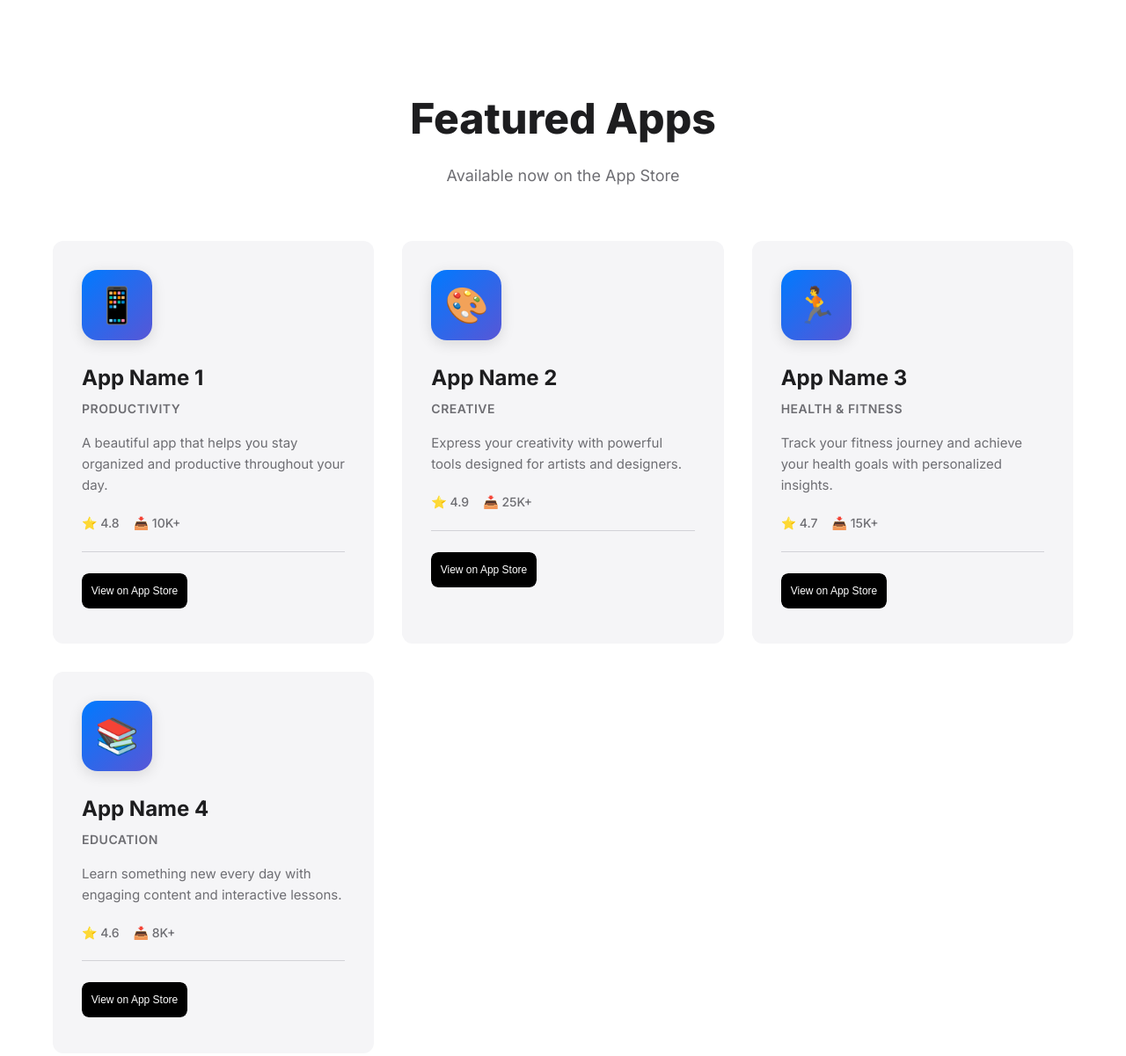
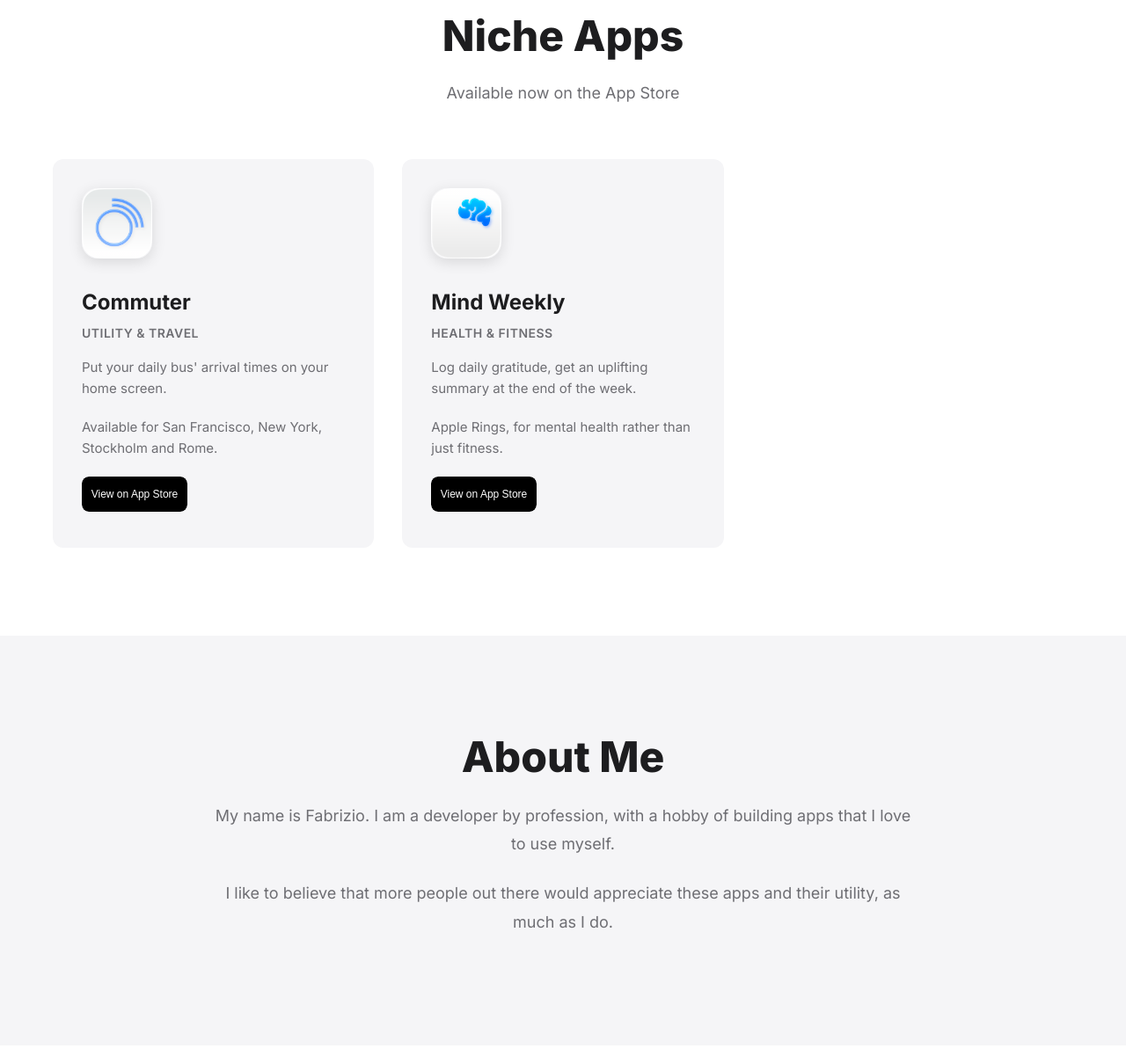
Before and after one commit to fabriziodemaria/MyPassionWebsite, a plain HTML site: page index.html in a window 1280 px wide. Shown: the part 548-1749 px from the top of the page at 88% size. Drawn offline with Linux system fonts and the light colour scheme.

Commit message:
init part 2

```diff
--- a/css/style.css
+++ b/css/style.css
@@ -261,6 +261,14 @@ body {
     box-shadow: var(--shadow-md);
 }
 
+.app-icon-image {
+    width: 80px;
+    height: 80px;
+    border-radius: 18px;
+    box-shadow: var(--shadow-md);
+    object-fit: cover;
+}
+
 .app-content {
     display: flex;
     flex-direction: column;
--- a/index.html
+++ b/index.html
@@ -15,7 +15,7 @@
     <nav class="nav">
         <div class="container">
             <div class="nav-content">
-                <a href="#" class="logo">My iOS Apps</a>
+                <a href="#" class="logo">Niche Apps Production</a>
                 <div class="nav-links">
                     <a href="#apps">Apps</a>
                     <a href="#about">About</a>
@@ -29,8 +29,8 @@
     <section class="hero">
         <div class="container">
             <div class="hero-content">
-                <h1 class="hero-title">Crafting Beautiful iOS Experiences</h1>
-                <p class="hero-subtitle">Discover my collection of apps designed to make your life easier and more enjoyable</p>
+                <h1 class="hero-title">Small apps for smart ideas</h1>
+                <p class="hero-subtitle">Niche ideas are everywhere, I just build apps for them.</p>
                 <a href="#apps" class="btn-primary">Explore Apps</a>
             </div>
             <div class="hero-decoration">
@@ -44,24 +44,22 @@
     <!-- Apps Section -->
     <section id="apps" class="apps-section">
         <div class="container">
-            <h2 class="section-title">Featured Apps</h2>
+            <h2 class="section-title">Niche Apps</h2>
             <p class="section-subtitle">Available now on the App Store</p>
 
             <div class="apps-grid" id="appsGrid">
-                <!-- Sample App Cards - Replace with your actual apps -->
+                <!-- Commuter -->
                 <div class="app-card">
                     <div class="app-icon">
-                        <div class="app-icon-placeholder">📱</div>
+                        <img src="CommuterIcon.png" alt="Commuter Icon" class="app-icon-image">
                     </div>
                     <div class="app-content">
-                        <h3 class="app-name">App Name 1</h3>
-                        <p class="app-category">Productivity</p>
-                        <p class="app-description">A beautiful app that helps you stay organized and productive throughout your day.</p>
-                        <div class="app-stats">
-                            <span class="stat">⭐ 4.8</span>
-                            <span class="stat">📥 10K+</span>
-                        </div>
-                        <a href="#" class="btn-app-store" target="_blank" rel="noopener">
+                        <h3 class="app-name">Commuter</h3>
+                        <p class="app-category">Utility & Travel</p>
+                        <p class="app-description">Put your daily bus' arrival times on your home screen.</p>
+                        <p class="app-description">Available for San Francisco, New York, Stockholm and Rome.</p>
+
+                        <a href="https://apps.apple.com/se/app/commuter-widgets/id6738397174" class="btn-app-store" target="_blank" rel="noopener">
                             <svg width="120" height="40" viewBox="0 0 120 40" xmlns="http://www.w3.org/2000/svg">
                                 <rect width="120" height="40" rx="8" fill="#000"/>
                                 <text x="60" y="24" font-family="Arial, sans-serif" font-size="12" fill="#fff" text-anchor="middle">View on App Store</text>
@@ -70,61 +68,18 @@
                     </div>
                 </div>
 
+                <!-- Mind Weekly -->
                 <div class="app-card">
                     <div class="app-icon">
-                        <div class="app-icon-placeholder">🎨</div>
+                        <img src="MindWeeklyIcon.png" alt="Mind Weekly Icon" class="app-icon-image">
                     </div>
                     <div class="app-content">
-                        <h3 class="app-name">App Name 2</h3>
-                        <p class="app-category">Creative</p>
-                        <p class="app-description">Express your creativity with powerful tools designed for artists and designers.</p>
-                        <div class="app-stats">
-                            <span class="stat">⭐ 4.9</span>
-                            <span class="stat">📥 25K+</span>
-                        </div>
-                        <a href="#" class="btn-app-store" target="_blank" rel="noopener">
-                            <svg width="120" height="40" viewBox="0 0 120 40" xmlns="http://www.w3.org/2000/svg">
-                                <rect width="120" height="40" rx="8" fill="#000"/>
-                                <text x="60" y="24" font-family="Arial, sans-serif" font-size="12" fill="#fff" text-anchor="middle">View on App Store</text>
-                            </svg>
-                        </a>
-                    </div>
-                </div>
+                        <h3 class="app-name">Mind Weekly</h3>
+                        <p class="app-category">Health & Fitness</p>
+                        <p class="app-description">Log daily gratitude, get an uplifting summary at the end of the week.</p>
+                        <p class="app-description">Apple Rings, for mental health rather than just fitness.</p>
 
-                <div class="app-card">
-                    <div class="app-icon">
-                        <div class="app-icon-placeholder">🏃</div>
-                    </div>
-                    <div class="app-content">
-                        <h3 class="app-name">App Name 3</h3>
-                        <p class="app-category">Health & Fitness</p>
-                        <p class="app-description">Track your fitness journey and achieve your health goals with personalized insights.</p>
-                        <div class="app-stats">
-                            <span class="stat">⭐ 4.7</span>
-                            <span class="stat">📥 15K+</span>
-                        </div>
-                        <a href="#" class="btn-app-store" target="_blank" rel="noopener">
-                            <svg width="120" height="40" viewBox="0 0 120 40" xmlns="http://www.w3.org/2000/svg">
-                                <rect width="120" height="40" rx="8" fill="#000"/>
-                                <text x="60" y="24" font-family="Arial, sans-serif" font-size="12" fill="#fff" text-anchor="middle">View on App Store</text>
-                            </svg>
-                        </a>
-                    </div>
-                </div>
-
-                <div class="app-card">
-                    <div class="app-icon">
-                        <div class="app-icon-placeholder">📚</div>
-                    </div>
-                    <div class="app-content">
-                        <h3 class="app-name">App Name 4</h3>
-                        <p class="app-category">Education</p>
-                        <p class="app-description">Learn something new every day with engaging content and interactive lessons.</p>
-                        <div class="app-stats">
-                            <span class="stat">⭐ 4.6</span>
-                            <span class="stat">📥 8K+</span>
-                        </div>
-                        <a href="#" class="btn-app-store" target="_blank" rel="noopener">
+                        <a href="https://apps.apple.com/se/app/mind-weekly/id6753870098" class="btn-app-store" target="_blank" rel="noopener">
                             <svg width="120" height="40" viewBox="0 0 120 40" xmlns="http://www.w3.org/2000/svg">
                                 <rect width="120" height="40" rx="8" fill="#000"/>
                                 <text x="60" y="24" font-family="Arial, sans-serif" font-size="12" fill="#fff" text-anchor="middle">View on App Store</text>
@@ -142,14 +97,10 @@
             <div class="about-content">
                 <h2 class="section-title">About Me</h2>
                 <p class="about-text">
-                    I'm an iOS developer passionate about creating intuitive and beautiful applications
-                    that solve real problems. Each app is crafted with attention to detail, user experience,
-                    and performance in mind.
+                    My name is Fabrizio. I am a developer by profession, with a hobby of building apps that I love to use myself.
                 </p>
                 <p class="about-text">
-                    With years of experience in iOS development, I strive to build apps that users love
-                    and rely on every day. From concept to App Store, every project is a journey of
-                    innovation and creativity.
+                    I like to believe that more people out there would appreciate these apps and their utility, as much as I do.
                 </p>
             </div>
         </div>
@@ -159,17 +110,17 @@
     <section id="contact" class="contact-section">
         <div class="container">
             <h2 class="section-title">Get In Touch</h2>
-            <p class="section-subtitle">Have questions or feedback? I'd love to hear from you!</p>
+            <p class="section-subtitle">Have questions or feedback? Do you have a niche idea you'd like to discuss? I'd love to hear from you!</p>
             <div class="contact-links">
-                <a href="mailto:your.email@example.com" class="contact-link">
+                <a href="mailto:fabrizio90@icloud.com" class="contact-link">
                     <span class="contact-icon">📧</span>
                     <span>Email</span>
                 </a>
-                <a href="https://twitter.com/yourusername" class="contact-link" target="_blank" rel="noopener">
+                <a href="https://twitter.com/fabriziodenny" class="contact-link" target="_blank" rel="noopener">
                     <span class="contact-icon">🐦</span>
                     <span>Twitter</span>
                 </a>
-                <a href="https://github.com/yourusername" class="contact-link" target="_blank" rel="noopener">
+                <a href="https://github.com/fabriziodemaria" class="contact-link" target="_blank" rel="noopener">
                     <span class="contact-icon">💻</span>
                     <span>GitHub</span>
                 </a>
@@ -180,7 +131,7 @@
     <!-- Footer -->
     <footer class="footer">
         <div class="container">
-            <p>&copy; 2024 My iOS Apps. All rights reserved.</p>
+            <p>&copy; 2025 Fabrizio Demaria. All rights reserved.</p>
             <p class="footer-note">Made with ❤️ for iOS</p>
         </div>
     </footer>
--- a/js/script.js
+++ b/js/script.js
@@ -95,44 +95,25 @@ window.addEventListener('load', () => {
     });
 });
 
-// Optional: Add app data dynamically
-// You can replace the static HTML app cards with dynamic data
+// App data for reference
 const appData = [
     {
-        name: "App Name 1",
-        category: "Productivity",
-        description: "A beautiful app that helps you stay organized and productive throughout your day.",
-        icon: "📱",
+        name: "SL Commuter",
+        category: "Travel",
+        description: "The fastest way to check SL departure times in Stockholm! Save your favorite departures and get real-time updates with beautiful widgets.",
+        icon: "SLCommuterIcon.png",
         rating: 4.8,
-        downloads: "10K+",
-        appStoreUrl: "#"
+        pricing: "Free",
+        appStoreUrl: "https://apps.apple.com/se/app/sl-commuter/id6657979065"
     },
     {
-        name: "App Name 2",
-        category: "Creative",
-        description: "Express your creativity with powerful tools designed for artists and designers.",
-        icon: "🎨",
-        rating: 4.9,
-        downloads: "25K+",
-        appStoreUrl: "#"
-    },
-    {
-        name: "App Name 3",
+        name: "Mind Weekly",
         category: "Health & Fitness",
-        description: "Track your fitness journey and achieve your health goals with personalized insights.",
-        icon: "🏃",
-        rating: 4.7,
-        downloads: "15K+",
-        appStoreUrl: "#"
-    },
-    {
-        name: "App Name 4",
-        category: "Education",
-        description: "Learn something new every day with engaging content and interactive lessons.",
-        icon: "📚",
-        rating: 4.6,
-        downloads: "8K+",
-        appStoreUrl: "#"
+        description: "Track your mental health with Apple Health integration. Monitor outdoor time, sleep, exercise, and mindfulness with beautiful progress rings.",
+        icon: "MindWeeklyIcon.png",
+        rating: null,
+        pricing: "Free",
+        appStoreUrl: "https://apps.apple.com/se/app/mind-weekly/id6753870098"
     }
 ];
 
```
Also changed, not shown: CommuterIcon.png (added), MindWeeklyIcon.png (added), 1 other file.
